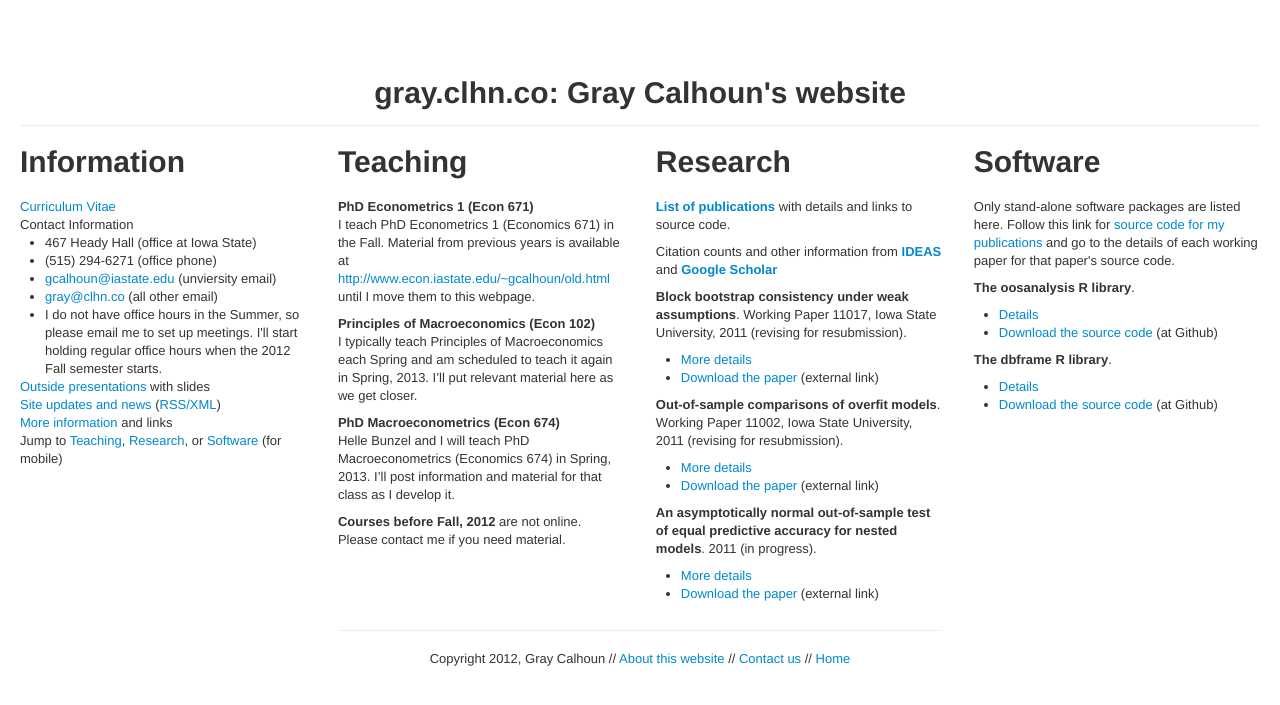
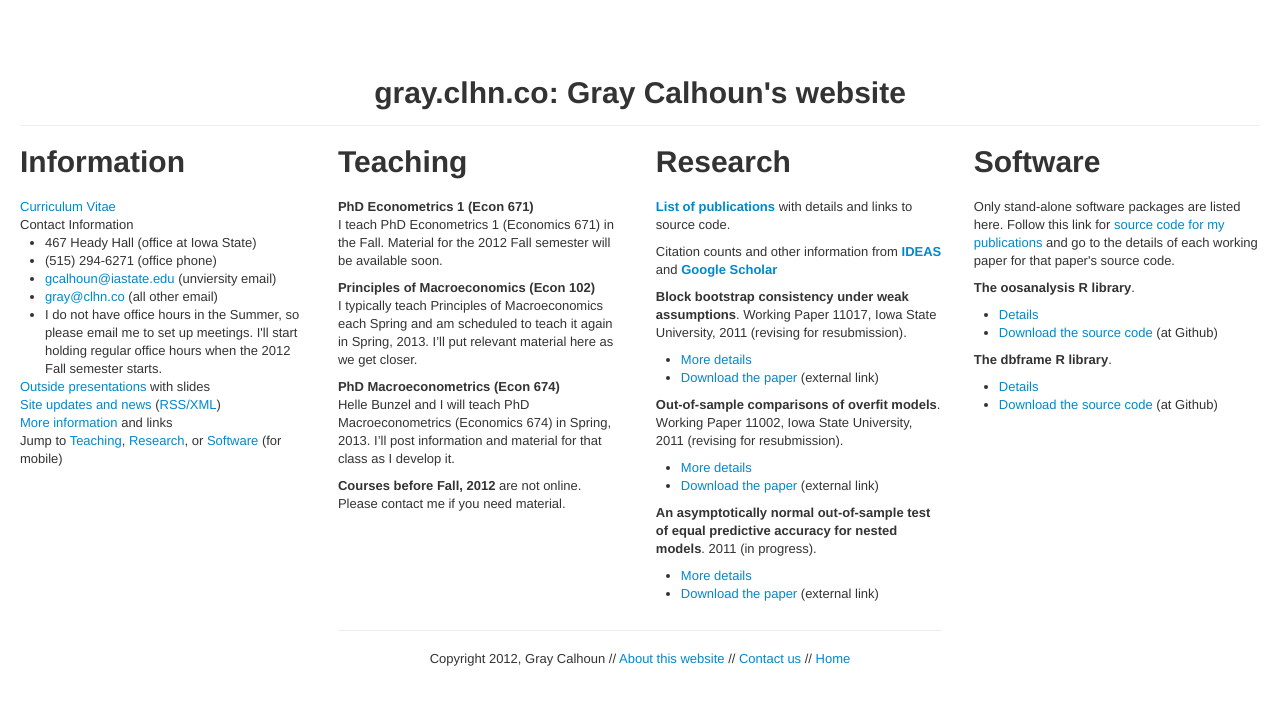
Before and after one commit to mmkuang/grayclhn.github.io, a Jekyll site: the page built from index.md, in a window 1280 px wide. Shown: the top 705 px of the page. Built offline with Jekyll 4.4.1, drawn with Linux system fonts in a browser that asks for light colours.

Commit message:
Removed broken link to old course material

```diff
--- a/index.md
+++ b/index.md
@@ -34,11 +34,8 @@ layout: empty
   <div class="span3"><h1>Teaching</h1><br>
     <a name="e671"> </a>
     <strong>PhD Econometrics 1 (Econ 671)</strong>
-    <p>I teach PhD Econometrics 1 (Economics 671) in the Fall. Material from
-      previous years is available at
-      <a href="http://www.econ.iastate.edu/~gcalhoun/old.html">
-	http://www.econ.iastate.edu/~gcalhoun/old.html</a>
-      until I move them to this webpage.</p>
+    <p>I teach PhD Econometrics 1 (Economics 671) in the Fall. Material for the 2012
+    Fall semester will be available soon.</p>
 
     <a name="e102"> </a>
     <strong>Principles of Macroeconomics (Econ 102)</strong>
```
